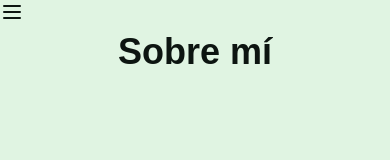
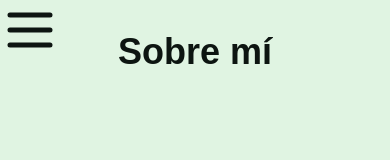
Before and after one commit to SoyNarval/NewPortfolio, a Next.js app: page / in a window 390 px wide. Shown: the top 160 px of the page. Built offline with nearby package versions, Linux system fonts and the light colour scheme.

Commit message:
Add files via upload

```diff
--- a/components/Nav.jsx
+++ b/components/Nav.jsx
@@ -26,7 +26,7 @@ export default function Nav({ refAbout, refCap, refProj }) {
 
   return (
     <>
-      <div className={`absolute top-0 left-0 z-50 md:hidden bg-background`}>
+      <div className={`absolute top-0 left-0 z-50 md:hidden bg-transparent`}>
         <NavThoggleButton
           setIsOpen={setIsOpen}
           isOpen={isOpen}
@@ -34,7 +34,7 @@ export default function Nav({ refAbout, refCap, refProj }) {
       </div>
       <div
         className={`flex flex-col items-center justify-between h-screen p-4 w-full sticky top-0 max-md:w-screen max-md:fixed max-md:bg-background
-        ${isOpen ? 'max-md:translate-x-0' : 'max-md:-translate-x-full'} transition-transform duration-300 ease-in-out bg-background !z-50`}
+        ${isOpen ? 'max-md:translate-x-0' : 'max-md:-translate-x-full'} transition-transform duration-300 ease-in-out bg-background `}
       >
         <div className='flex flex-col text-center items-center justify-center gap-2'>
             <h1 className='text-xl font-bold'>Ignacio Pelayo</h1>
--- a/components/NavThoggleButton.jsx
+++ b/components/NavThoggleButton.jsx
@@ -7,9 +7,9 @@ const NavThoggleButton = ({ isOpen, setIsOpen }) => {
     };
 
     return (
-        <div className="flex items-center justify-center ">
+        <div className="flex items-center justify-center bg-transparent">
             <button
-                className="flex items-center justify-center transition-all"
+                className="flex items-center justify-center transition-all bg-transparent"
                 onClick={toggleNav}
             >
                 <svg
@@ -19,9 +19,14 @@ const NavThoggleButton = ({ isOpen, setIsOpen }) => {
                     viewBox="0 0 24 24"
                     stroke="currentColor"
                     strokeWidth="2"
+                    width="48"
+                    height="48"
                     style={{
                         transform: isOpen ? "rotate(45deg)" : "rotate(0deg)",
                         transformOrigin: "center",
+                        width: '60px',
+                        height: '60px',
+                        backgroundColor: "transparent",
                     }}
                 >
                     {/* Hamburguesa */}
--- a/src/app/page.js
+++ b/src/app/page.js
@@ -24,7 +24,7 @@ export default function Home() {
 
   return (
     <>
-      <div className="flex h-full w-screen">
+      <div className="flex h-full w-screen relative">
         <div className="h-full w-1/5 sticky top-0 left-0 z-50">
           <Nav
             refAbout={refAbout}
```
